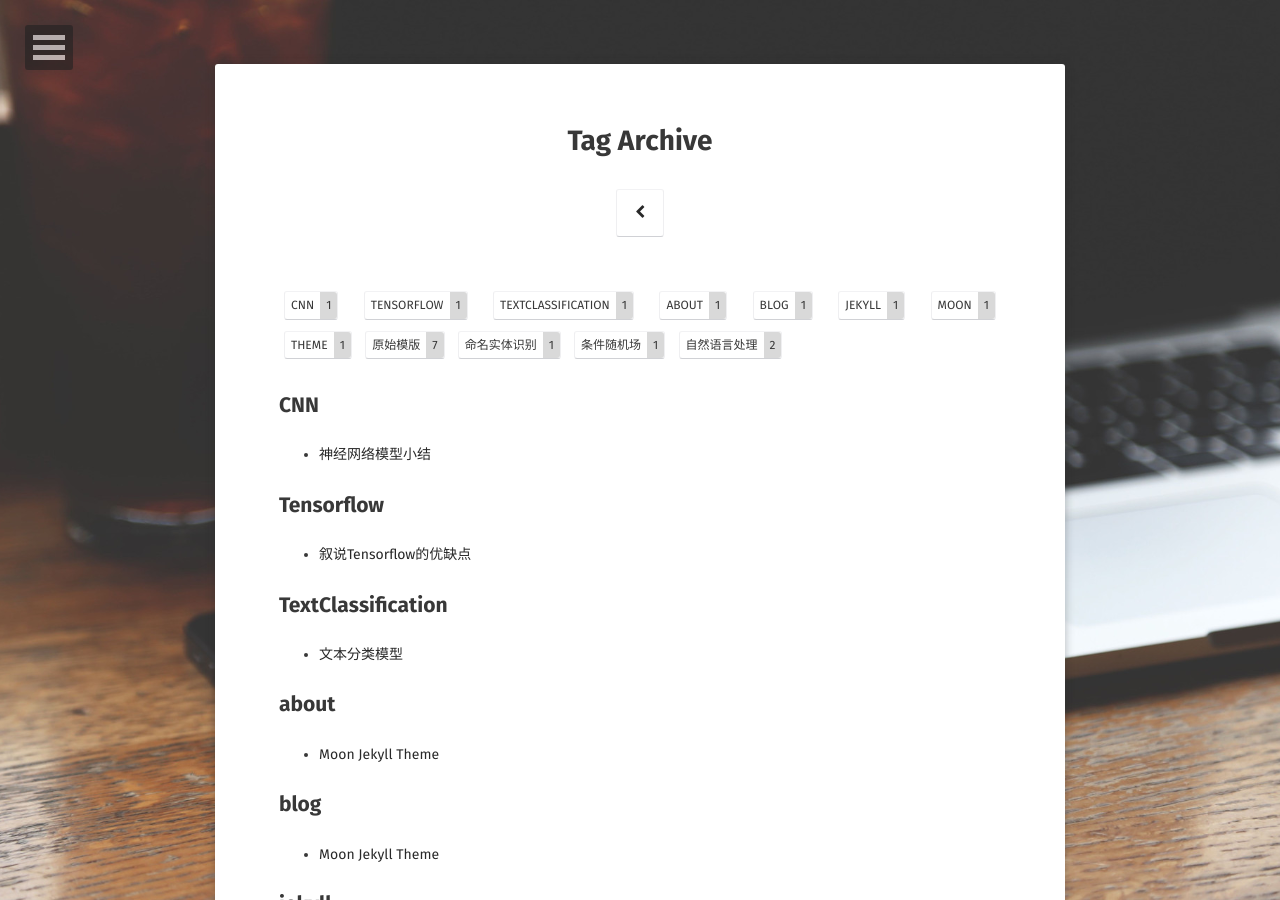
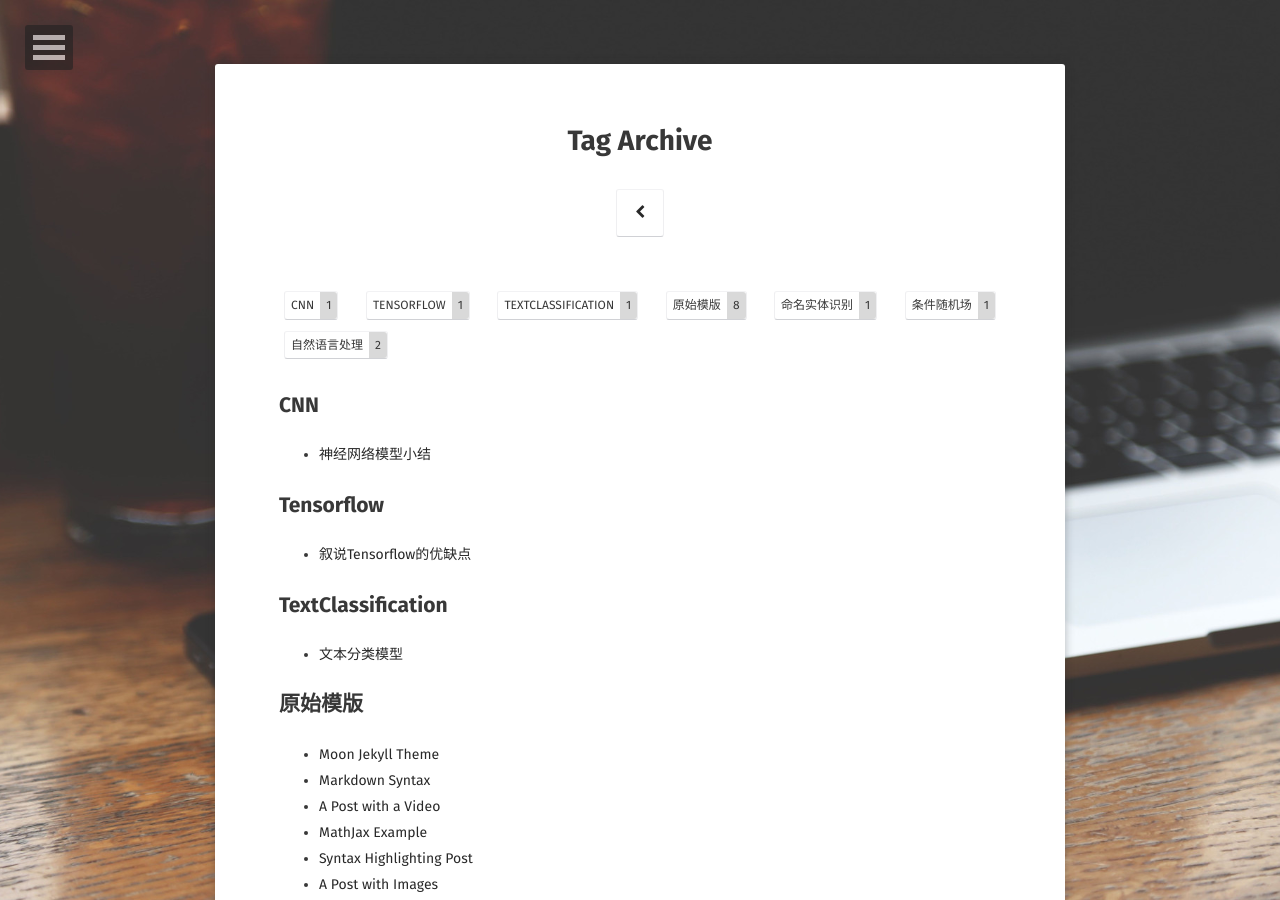
Before and after one commit to binEleanor/binEleanor.github.io, a Jekyll site: the page built from tags/index.html, in a window 1280 px wide and 900 px high. Built offline with Jekyll 4.4.1, drawn with Linux system fonts in a browser that asks for light colours; some web fonts are replaced; some of the changed text lies outside the part shown.

Commit message:
Update 2016-03-21-moon-theme.md

```diff
--- a/_posts/2016-03-21-moon-theme.md
+++ b/_posts/2016-03-21-moon-theme.md
@@ -5,11 +5,7 @@ date:   2016-04-06
 excerpt: "Minimal, one column Jekyll theme for your blog."
 project: true
 tag:
-- jekyll
-- moon
-- blog
-- about
-- theme
+- 原始模版
 comments: true
 ---
 
```
